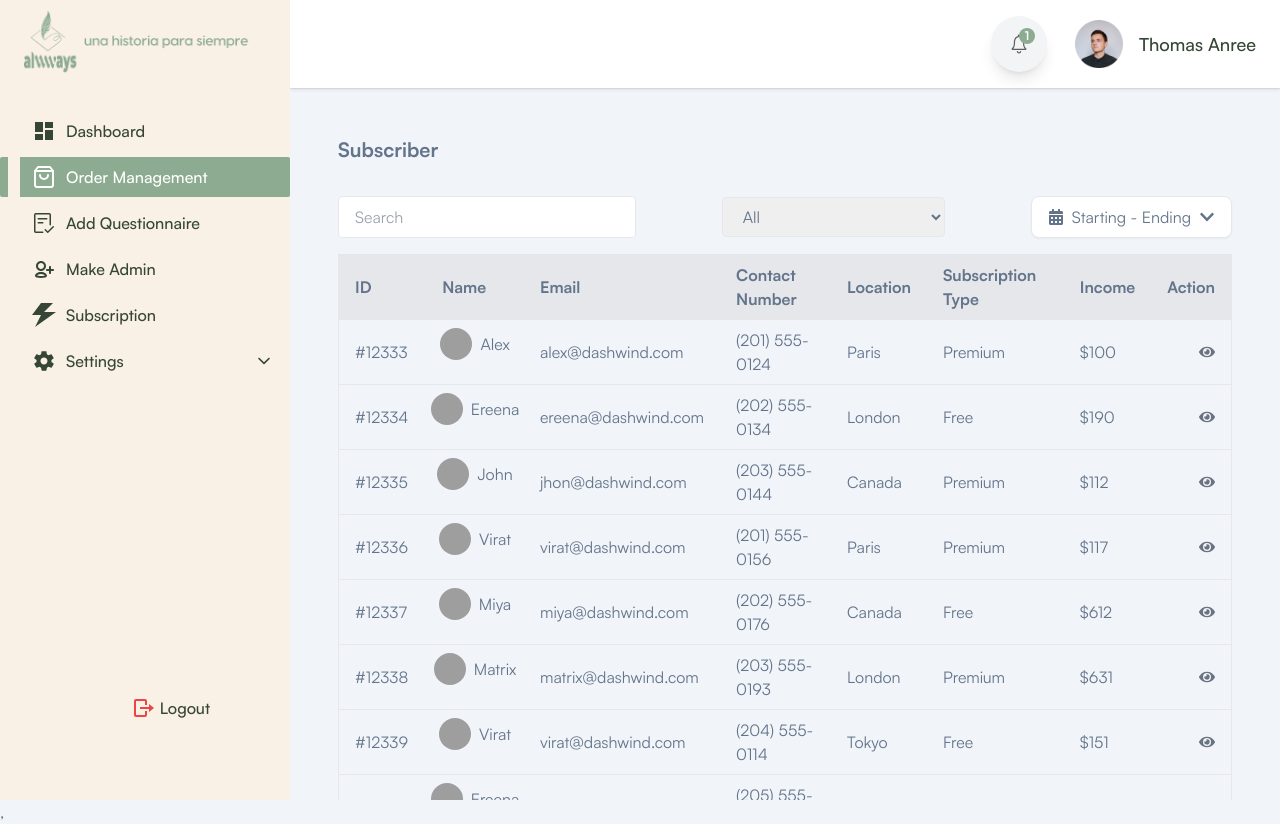
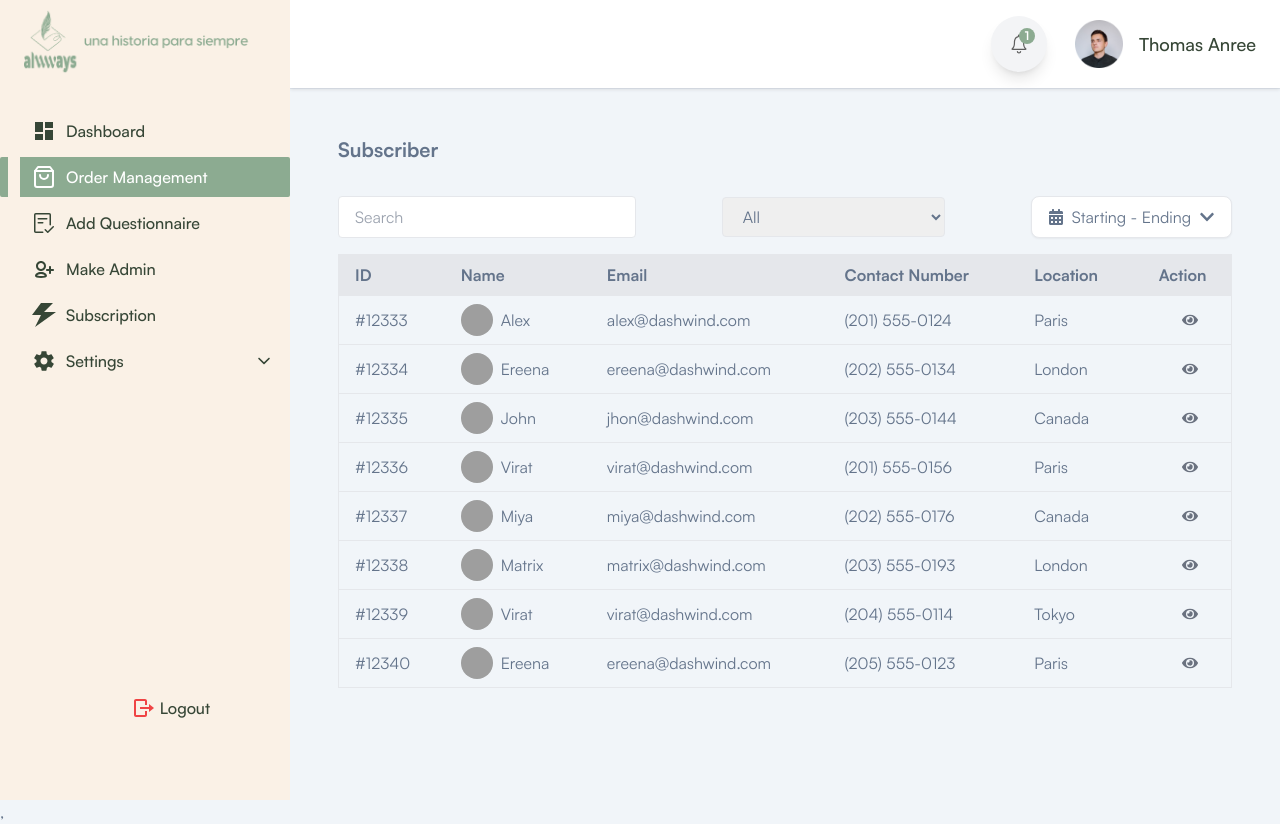
Before and after one commit to shuvo-art/Merged_Project, a React (Vite) app: page /orderManagement in a window 1280 px wide. Built offline with nearby package versions, Linux system fonts and the light colour scheme; sample sign-in values are in the browser's storage; grey boxes are pictures that could not be loaded.

Commit message:
order management page added

```diff
--- a/src/components/Dashboard/Table/Table.jsx
+++ b/src/components/Dashboard/Table/Table.jsx
@@ -1,7 +1,7 @@
 import React from "react";
 import TableRow from "./TableRow";
 
-const Table = ({ data, onRowClick }) => {
+const Table = ({ data, onRowClick, isOrderManagement }) => {
   return (
     <table className="w-full border-collapse border rounded-lg">
       <thead>
@@ -11,14 +11,23 @@ const Table = ({ data, onRowClick }) => {
           <th className="px-4 py-2 text-left">Email</th>
           <th className="px-4 py-2 text-left">Contact Number</th>
           <th className="px-4 py-2 text-left">Location</th>
-          <th className="px-4 py-2 text-left">Subscription Type</th>
-          <th className="px-4 py-2 text-left">Income</th>
+          {/* Conditionally render Subscription Type */}
+          {!isOrderManagement && (
+            <th className="px-4 py-2 text-left">Subscription Type</th>
+          )}
+          {/* Conditionally render Income */}
+          {!isOrderManagement && <th className="px-4 py-2 text-left">Income</th>}
           <th className="px-4 py-2 text-center">Action</th>
         </tr>
       </thead>
       <tbody>
         {data.map((item) => (
-          <TableRow key={item.id} item={item} onRowClick={onRowClick} />
+          <TableRow
+            key={item.id}
+            item={item}
+            onRowClick={onRowClick}
+            isOrderManagement={isOrderManagement}
+          />
         ))}
       </tbody>
     </table>
--- a/src/components/Dashboard/Table/TableRow.jsx
+++ b/src/components/Dashboard/Table/TableRow.jsx
@@ -1,11 +1,11 @@
 import React from "react";
 import { FaEye } from "react-icons/fa";
 
-const TableRow = ({ item, onRowClick }) => {
+const TableRow = ({ item, onRowClick, isOrderManagement }) => {
   return (
     <tr className="border-b">
       <td className="px-4 py-2">{item.id}</td>
-      <td className="px-4 py-2 flex items-center  space-x-2">
+      <td className="px-4 py-2 flex items-center space-x-2">
         <button className="flex items-center justify-center gap-2" onClick={() => onRowClick(item)}>
           <img
             src={item.avatar}
@@ -18,8 +18,12 @@ const TableRow = ({ item, onRowClick }) => {
       <td className="px-4 py-2">{item.email}</td>
       <td className="px-4 py-2">{item.contactNumber}</td>
       <td className="px-4 py-2">{item.location}</td>
-      <td className="px-4 py-2">{item.subscriptionType}</td>
-      <td className="px-4 py-2">${item.price}</td>
+      {/* Conditionally render Subscription Type */}
+      {!isOrderManagement && (
+        <td className="px-4 py-2">{item.subscriptionType}</td>
+      )}
+      {/* Conditionally render Income */}
+      {!isOrderManagement && <td className="px-4 py-2">${item.price}</td>}
       <td className="px-4 py-2 text-center relative left-8">
         <FaEye className="text-gray-500 cursor-pointer" />
       </td>
--- a/src/components/Dashboard/Table/UserTable.jsx
+++ b/src/components/Dashboard/Table/UserTable.jsx
@@ -96,7 +96,7 @@ const dummyData = [
   // Add more items as needed
 ];
 
-const UserTable = () => {
+const UserTable = ({isOrderManagement}) => {
   const [search, setSearch] = useState("");
   const [subscription, setSubscription] = useState("");
   const [startDate, setStartDate] = useState(null);
@@ -135,7 +135,7 @@ const UserTable = () => {
         endDate={endDate}
         setEndDate={setEndDate}
       />
-      <Table data={filteredData} onRowClick={handleRowClick} />
+      <Table isOrderManagement={isOrderManagement} data={filteredData} onRowClick={handleRowClick} />
       <AnimatePresence>
         {selectedUser && (
           <UserModal
--- a/src/pages/Dashboard/OrderManagement.jsx
+++ b/src/pages/Dashboard/OrderManagement.jsx
@@ -1,12 +1,12 @@
-import React from 'react'
-import UserTable from '../../components/Dashboard/Table/UserTable'
+import React from 'react';
+import UserTable from '../../components/Dashboard/Table/UserTable';
 
 const OrderManagement = () => {
   return (
     <div>
-      <UserTable />
+      <UserTable isOrderManagement={true} />
     </div>
-  )
-}
+  );
+};
 
-export default OrderManagement
+export default OrderManagement;
```
